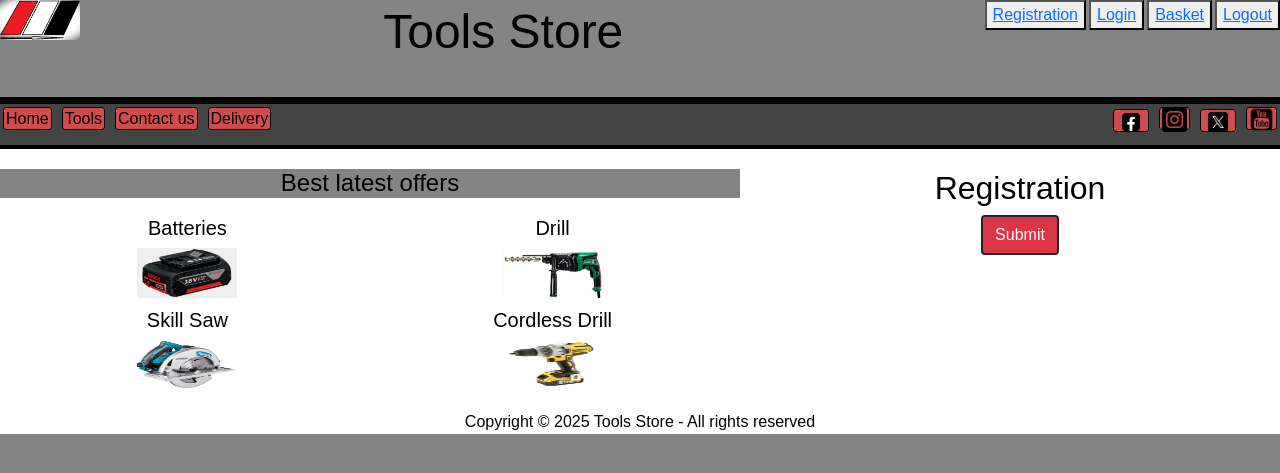
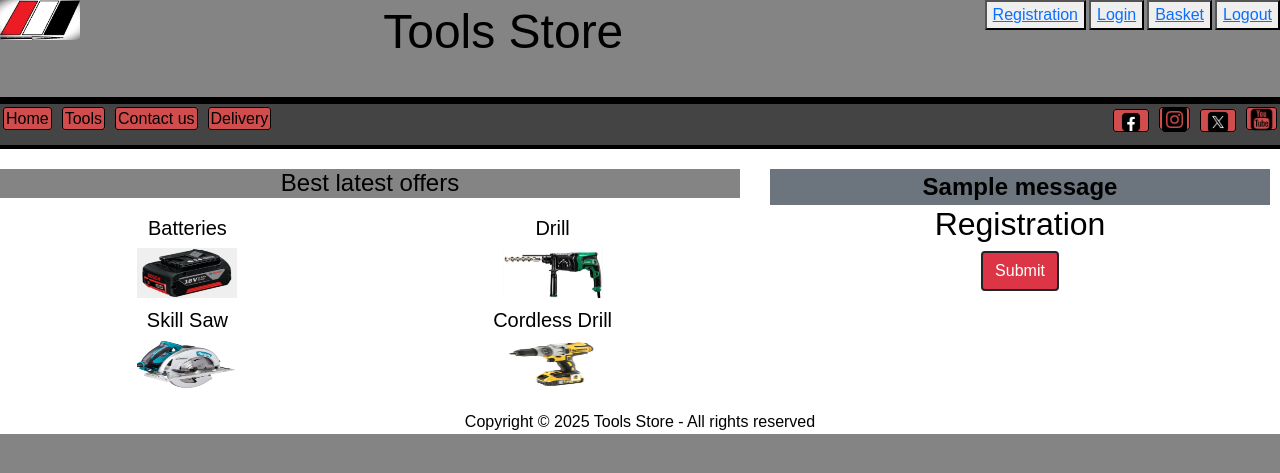
Before and after one commit to DimDeveloper18/Frameworks-Assignment, a Django app: template tools_store/customers/templates/customers/register.html in a window 1280 px wide. Shown: the top 473 px of the page. Run offline with Django 5.2, Linux system fonts and the light colour scheme; the template is opened without the code that fills it: values that come from a table or form of the project are taken from there, others are empty; data comes from the database, SQL or seed files in the repository; one stand-in notice (Sample message) is shown; some libraries are stand-ins or nearby versions.

Commit message:
File base.html' in 'products_store' app changed: 'div' elements added for messages and django 'if' and 'for' statement templates.

```diff
--- a/tools_store/products_store/templates/products_store/base.html
+++ b/tools_store/products_store/templates/products_store/base.html
@@ -49,6 +49,15 @@
             </div>
         </nav>
     <main>
+        <div class="fs-4 fw-bold bg-secondary">
+            {% if messages %}
+                {% for message in messages %}
+                    <div>
+                        {{ message }}
+                    </div>
+                {% endfor %}
+            {% endif %}
+        </div>
         {% block main %}
         {% endblock main%}
     </main>
```
